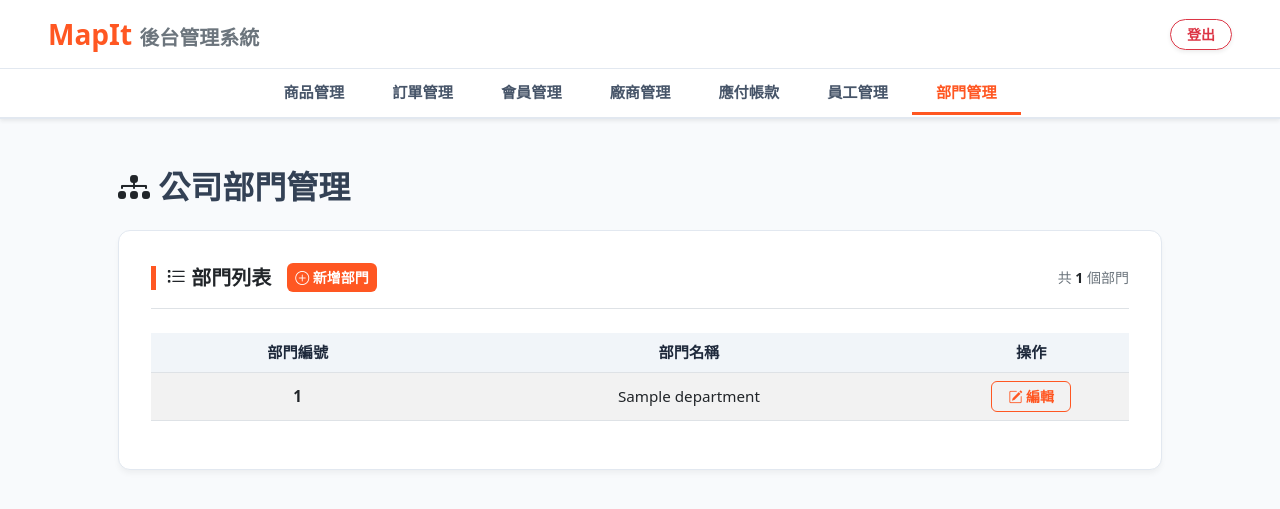
After one commit to jasonzheng0115-creator/TKA101G1_MapIt, a Spring Boot app: page /dept/listAllDept in a window 1280 px wide. The commit adds this page. Shown: the top 509 px of the page. Run offline with Spring Boot 4, Linux system fonts and the light colour scheme; empty tables hold one stand-in row (values such as "Sample post"); some of the project's set-up classes (security, data sources, template engines, error pages and the like) are left out, and stand-ins take their place; database files in the repository are not loaded.

Commit message:
DEPT:listAll、AddDept

```diff
--- a/src/main/java/com/dept/controller/DeptController.java
+++ b/src/main/java/com/dept/controller/DeptController.java
@@ -5,14 +5,19 @@ import java.util.List;
 import org.springframework.beans.factory.annotation.Autowired;
 import org.springframework.stereotype.Controller;
 import org.springframework.ui.ModelMap;
+import org.springframework.validation.BindingResult;
 import org.springframework.web.bind.annotation.GetMapping;
+import org.springframework.web.bind.annotation.PostMapping;
 import org.springframework.web.bind.annotation.RequestMapping;
+import org.springframework.web.bind.annotation.RequestParam;
 
 import com.dept.model.DeptService;
 import com.dept.model.DeptVO;
 
+import jakarta.validation.Valid;
+
 @Controller
-@RequestMapping("/back-end/dept") // 設定部門控制器對外的門牌
+@RequestMapping("/dept") // 設定部門控制器對外的門牌
 public class DeptController {
 
     @Autowired
@@ -23,11 +28,51 @@ public class DeptController {
     public String listAllDept(ModelMap model) {
         // 1. 呼叫服務層，拿到所有部門的 List 清單
         List<DeptVO> list = deptService.getAll();
+        model.addAttribute("deptList", list);
 
-        // 2. 將部門清單塞進 ModelMap 中，讓 Thymeleaf 前端網頁可以透過 key 鍵 "deptList" 取用
-        model.addAttribute("deptList", list);
+        // 2. 為了讓前端的「新增/修改表單」能進行 th:object 綁定，必須塞入一個空的 DeptVO
+        if (!model.containsAttribute("deptVO")) {
+            model.addAttribute("deptVO", new DeptVO());
+        }
 
         // 3. 回傳 Thymeleaf 的路徑名稱 (對應到 templates/back-end/dept/listAllDept.html)
         return "back-end/dept/listAllDept";
     }
+
+    // 新增部門
+    @PostMapping("/insert")
+    public String insert(@Valid DeptVO deptVO, BindingResult result, ModelMap model) {
+        if (result.hasErrors() || deptVO.getDeptName() == null || deptVO.getDeptName().trim().isEmpty()) {
+            model.addAttribute("errorMsg", "部門名稱請勿空白");
+            List<DeptVO> list = deptService.getAll();
+            model.addAttribute("deptList", list);
+            return "back-end/dept/listAllDept";
+        }
+        deptService.save(deptVO);
+        return "redirect:/dept/listAllDept";
+    }
+
+    // 取得單一部門資料以利修改
+    @PostMapping("/getOne_For_Update")
+    public String getOne_For_Update(@RequestParam("deptId") Integer deptId, ModelMap model) {
+        DeptVO deptVO = deptService.getOneDept(deptId);
+        model.addAttribute("deptVO", deptVO); // 塞入要編輯的部門資料，前端會自動切換為「編輯模式」
+
+        List<DeptVO> list = deptService.getAll();
+        model.addAttribute("deptList", list);
+        return "back-end/dept/listAllDept";
+    }
+
+    // 修改部門資料
+    @PostMapping("/update")
+    public String update(@Valid DeptVO deptVO, BindingResult result, ModelMap model) {
+        if (result.hasErrors() || deptVO.getDeptName() == null || deptVO.getDeptName().trim().isEmpty()) {
+            model.addAttribute("errorMsg", "部門名稱請勿空白");
+            List<DeptVO> list = deptService.getAll();
+            model.addAttribute("deptList", list);
+            return "back-end/dept/listAllDept";
+        }
+        deptService.save(deptVO);
+        return "redirect:/dept/listAllDept";
+    }
 }
--- a/src/main/java/com/emp/controller/EmpController.java
+++ b/src/main/java/com/emp/controller/EmpController.java
@@ -23,7 +23,7 @@ import jakarta.servlet.http.HttpSession;
 import jakarta.validation.Valid;
 
 @Controller
-@RequestMapping("/back-end/emp") // 員工管理控制器門牌
+@RequestMapping("/emp") // 員工管理控制器門牌
 public class EmpController {
 
     @Autowired
@@ -78,7 +78,7 @@ public class EmpController {
     @GetMapping("/logout")
     public String logout(HttpSession session) {
         session.invalidate(); // 清除 Session 所有內容
-        return "redirect:/back-end/emp/login"; // 重導向至登入頁
+        return "redirect:/emp/login"; // 重導向至登入頁
     }
 
     // 進入員工管理首頁 (提供複合查詢與管理入口)
@@ -170,7 +170,7 @@ public class EmpController {
 
         // 2. 執行更新
         empService.updateEmp(empVO);
-        return "redirect:/back-end/emp/listAllEmp";
+        return "redirect:/emp/listAllEmp";
     }
 
     // 員工複合查詢
--- /dev/null
+++ b/src/main/resources/templates/back-end/dept/listAllDept.html
@@ -0,0 +1,289 @@
+<!DOCTYPE html>
+<html lang="zh-TW" xmlns:th="http://www.thymeleaf.org">
+
+<head>
+    <meta charset="utf-8" />
+    <meta name="viewport" content="width=device-width, initial-scale=1, shrink-to-fit=no" />
+    <title>MapIt 後台 - 部門管理中心</title>
+    <!-- 引入與前台一致的 Bootstrap 5 與圖標樣式 -->
+    <link href="https://cdn.jsdelivr.net/npm/bootstrap-icons@1.11.3/font/bootstrap-icons.css" rel="stylesheet" />
+    <link href="/css/styles.css" rel="stylesheet" />
+    <style>
+        :root {
+            --primary-orange: #ff5722;
+            --primary-orange-hover: #e64a19;
+            --dark-blue: #0f172a;
+        }
+
+        body {
+            background-color: #f8fafc;
+            color: #334155;
+            padding-top: 120px;
+            /* 預留給固定頂部雙導覽列的空間 */
+        }
+
+        /* 後台專用 Top Bar */
+        .navbar-backend {
+            background-color: white;
+            border-bottom: 1px solid #e2e8f0;
+        }
+
+        /* 後台功能次選單 */
+        .sub-navbar-backend {
+            background-color: white;
+            border-bottom: 2px solid #e2e8f0;
+        }
+
+        .sub-navbar-backend .nav-link {
+            color: #475569;
+            transition: color 0.2s;
+            font-size: 0.95rem;
+        }
+
+        .sub-navbar-backend .nav-link:hover {
+            color: var(--primary-orange);
+        }
+
+        .sub-navbar-backend .nav-link.active {
+            color: var(--primary-orange);
+            border-bottom: 3px solid var(--primary-orange);
+            margin-bottom: -2px;
+        }
+
+        /* 列表卡片樣式 */
+        .admin-card {
+            background-color: white;
+            border-radius: 12px;
+            border: 1px solid #e2e8f0;
+            box-shadow: 0 4px 6px -1px rgba(0, 0, 0, 0.05);
+            padding: 2rem;
+            margin-bottom: 2rem;
+        }
+
+        .admin-card h3 {
+            font-size: 1.25rem;
+            font-weight: 700;
+            color: var(--dark-blue);
+            border-left: 5px solid var(--primary-orange);
+            padding-left: 10px;
+            margin-bottom: 1.5rem;
+        }
+
+        /* 按鈕樣式 */
+        .btn-orange {
+            background-color: var(--primary-orange);
+            color: white;
+            font-weight: 600;
+            border-radius: 6px;
+            border: none;
+            transition: background-color 0.2s;
+        }
+
+        .btn-orange:hover {
+            background-color: var(--primary-orange-hover);
+            color: white;
+        }
+
+        .btn-outline-orange {
+            border: 1.5px solid var(--primary-orange);
+            color: var(--primary-orange);
+            font-weight: 600;
+            border-radius: 6px;
+            background: transparent;
+            transition: all 0.2s;
+        }
+
+        .btn-outline-orange:hover {
+            background-color: var(--primary-orange);
+            color: white;
+        }
+
+        /* 表格字型微調 */
+        .table {
+            font-size: 0.95rem;
+        }
+
+        .table th {
+            background-color: #f1f5f9;
+            color: #1e293b;
+            font-weight: 700;
+        }
+
+        .form-control:focus {
+            border-color: var(--primary-orange);
+            box-shadow: 0 0 0 3px rgba(255, 87, 34, 0.15);
+        }
+    </style>
+</head>
+
+<body>
+
+    <!-- 組合式固定導覽列 (與前台首頁結構一致) -->
+    <header class="fixed-top shadow-sm" style="z-index: 1030;">
+        <!-- 主選單 (Top Bar) -->
+        <nav class="navbar navbar-expand-lg navbar-light navbar-backend py-2">
+            <div class="container-fluid px-4 px-lg-5">
+                <a class="navbar-brand fw-bold fs-3" th:href="@{/manage}" style="color: var(--primary-orange);">MapIt
+                    <span class="fs-5 text-secondary">後台管理系統</span></a>
+
+                <div class="collapse navbar-collapse" id="navbarSupportedContent">
+                    <ul class="navbar-nav ms-auto mb-2 mb-lg-0 align-items-center" style="font-size: 0.9rem;">
+                        <li class="nav-item" th:if="${session.loginEmp}">
+                            <span class="nav-link text-secondary px-3">
+                                <i class="bi bi-person-badge-fill text-dark"></i>
+                                <span th:text="${session.loginEmp.empName} + ' 您好'">管理員 您好</span>
+                            </span>
+                        </li>
+                        <li class="nav-item ms-lg-2">
+                            <a class="btn btn-outline-danger btn-sm rounded-pill px-3 fw-bold shadow-sm"
+                                th:href="@{/emp/logout}">登出</a>
+                        </li>
+                    </ul>
+                </div>
+            </div>
+        </nav>
+
+        <!-- 次選單 (後台功能選單) -->
+        <nav class="sub-navbar-backend py-1">
+            <div class="container-fluid px-4 px-lg-5">
+                <ul class="nav justify-content-center fw-bold">
+                    <li class="nav-item"><a class="nav-link px-4" th:href="@{/product/select_page}">商品管理</a></li>
+                    <li class="nav-item"><a class="nav-link px-4" th:href="@{/orders/backend-list}">訂單管理</a></li>
+                    <li class="nav-item"><a class="nav-link px-4" th:href="@{/customer/empCustomerList}">會員管理</a></li>
+                    <li class="nav-item"><a class="nav-link px-4" th:href="@{/supplier/select_page}">廠商管理</a></li>
+                    <li class="nav-item"><a class="nav-link px-4" th:href="@{/ap/select_page}">應付帳款</a></li>
+                    <li class="nav-item"><a class="nav-link px-4" th:href="@{/emp/select_page}">員工管理</a></li>
+                    <li class="nav-item"><a class="nav-link active px-4" th:href="@{/dept/listAllDept}">部門管理</a></li>
+                </ul>
+            </div>
+        </nav>
+    </header>
+
+    <!-- 主要內容區 -->
+    <div class="container px-4 px-lg-5 mt-5">
+
+        <!-- 頁面頂部標題與功能欄 -->
+        <div class="d-flex justify-content-between align-items-center mb-4">
+            <h2 class="fw-bold m-0"><i class="bi bi-diagram-3-fill text-dark"></i> 公司部門管理</h2>
+        </div>
+
+        <!-- 錯誤訊息提示區 -->
+        <div class="alert alert-danger shadow-sm mb-4" role="alert" th:if="${errorMsg}" th:text="${errorMsg}"></div>
+
+        <div class="row g-4">
+            <!-- 👉 部門列表 (寬度 12/12 滿版) -->
+            <div class="col-md-12">
+                <div class="admin-card">
+                    <!-- 卡片上方區塊 -->
+                    <div class="d-flex justify-content-between align-items-center mb-4 border-bottom pb-3">
+                        <div class="d-flex align-items-center">
+                            <h3 class="fw-bold m-0 text-dark"><i class="bi bi-list-task text-orange"></i> 部門列表</h3>
+                            <!-- 新增按鈕：只有在非編輯模式下顯示 -->
+                            <button th:if="${deptVO.deptId == null}" id="btnShowAddForm" class="btn btn-orange btn-sm ms-3">
+                                <i class="bi bi-plus-circle"></i> 新增部門
+                            </button>
+                        </div>
+                        <div class="text-end text-muted small">
+                            共 <span class="fw-bold text-dark" th:text="${deptList.size()}">0</span> 個部門
+                        </div>
+                    </div>
+
+                    <!-- 🎯 新增/編輯部門輸入框區塊 (預設隱藏，點擊按鈕或編輯時顯示) -->
+                    <div id="deptFormContainer"
+                         th:class="'card bg-light p-3 mb-4 ' + (${deptVO.deptId == null && errorMsg == null} ? 'd-none' : '')">
+                        <h4 class="fs-6 fw-bold mb-3">
+                            <span th:text="${deptVO.deptId == null} ? '➕ 新增部門' : '📝 編輯部門'">部門設定</span>
+                        </h4>
+                        <form method="post" th:object="${deptVO}"
+                              th:action="${deptVO.deptId == null} ? @{/dept/insert} : @{/dept/update}">
+
+                            <!-- 編輯模式下，必須帶入部門ID的隱藏欄位 -->
+                            <input type="hidden" th:field="*{deptId}">
+
+                            <div class="row g-3 align-items-end">
+                                <div class="col-md-6 col-lg-4">
+                                    <label for="deptName" class="form-label fw-bold small">部門名稱 :</label>
+                                    <input type="text" class="form-control py-2" id="deptName" th:field="*{deptName}"
+                                           placeholder="請輸入部門名稱 (如: 財務部)" required maxlength="20">
+                                    <span class="text-danger small fw-bold mt-1 d-block"
+                                          th:if="${#fields.hasErrors('deptName')}" th:errors="*{deptName}"></span>
+                                </div>
+                                <div class="col-md-6 col-lg-4 d-flex gap-2">
+                                    <button type="submit" class="btn btn-orange px-4 py-2">
+                                        <span th:text="${deptVO.deptId == null} ? '確認新增' : '儲存修改'">送出</span>
+                                    </button>
+                                    <!-- 新增模式的取消按鈕 (JS 隱藏) -->
+                                    <button type="button" th:if="${deptVO.deptId == null}" id="btnCancelAdd" class="btn btn-outline-secondary px-4 py-2">
+                                        取消
+                                    </button>
+                                    <!-- 編輯模式的取消編輯按鈕 (GET 重導向) -->
+                                    <a th:unless="${deptVO.deptId == null}" th:href="@{/dept/listAllDept}" class="btn btn-outline-secondary px-4 py-2 text-decoration-none text-center">
+                                        取消編輯
+                                    </a>
+                                </div>
+                            </div>
+                        </form>
+                    </div>
+
+                    <!-- 資料表格 -->
+                    <div class="table-responsive">
+                        <table class="table table-striped table-hover align-middle">
+                            <thead>
+                                <tr class="text-center">
+                                    <th style="width: 30%;">部門編號</th>
+                                    <th style="width: 50%;">部門名稱</th>
+                                    <th style="width: 20%;">操作</th>
+                                </tr>
+                            </thead>
+                            <tbody>
+                                <tr th:each="dept : ${deptList}" class="text-center">
+                                    <td th:text="${dept.deptId}" class="fw-bold text-dark">1</td>
+                                    <td th:text="${dept.deptName}">資訊部</td>
+                                    <td>
+                                        <!-- 編輯按鈕：透過 POST 發送 deptId 回 Controller 切換為編輯狀態 -->
+                                        <form method="post" th:action="@{/dept/getOne_For_Update}" class="d-inline">
+                                            <input type="hidden" name="deptId" th:value="${dept.deptId}">
+                                            <button type="submit" class="btn btn-outline-orange btn-sm px-3 py-1">
+                                                <i class="bi bi-pencil-square"></i> 編輯
+                                            </button>
+                                        </form>
+                                    </td>
+                                </tr>
+                            </tbody>
+                        </table>
+                    </div>
+                </div>
+            </div>
+        </div>
+    </div>
+
+    <!-- 💡 控制「新增部門」輸入框展開與縮合的 JavaScript -->
+    <script>
+        document.addEventListener("DOMContentLoaded", function() {
+            const btnShowAddForm = document.getElementById("btnShowAddForm");
+            const deptFormContainer = document.getElementById("deptFormContainer");
+            const btnCancelAdd = document.getElementById("btnCancelAdd");
+
+            if (btnShowAddForm && deptFormContainer) {
+                btnShowAddForm.addEventListener("click", function() {
+                    // 切換 d-none 樣式來顯示/隱藏表單
+                    deptFormContainer.classList.toggle("d-none");
+                    if (!deptFormContainer.classList.contains("d-none")) {
+                        const deptNameInput = document.getElementById("deptName");
+                        if (deptNameInput) {
+                            deptNameInput.focus();
+                        }
+                    }
+                });
+            }
+
+            if (btnCancelAdd && deptFormContainer) {
+                btnCancelAdd.addEventListener("click", function() {
+                    deptFormContainer.classList.add("d-none");
+                });
+            }
+        });
+    </script>
+</body>
+
+</html>
```
Also changed, not shown: src/main/java/com/cust/controller/CustController.java (+10 -1 lines), src/main/java/com/cust/filter/LoginFilter.java (+8 -7 lines), src/main/java/com/emp/filter/EmpLoginFilter.java (+12 -11 lines), src/main/resources/templates/back-end/emp/addEmp.html (+10 -11 lines), src/main/resources/templates/back-end/emp/listAllEmp.html (+11 -13 lines), src/main/resources/templates/back-end/emp/select_page.html (+14 -15 lines), src/main/resources/templates/back-end/emp/update_emp_input.html (+76 -35 lines), src/main/resources/templates/back-end/index.html (+20 -11 lines), src/main/resources/templates/back-end/login.html (+30 -6 lines).
